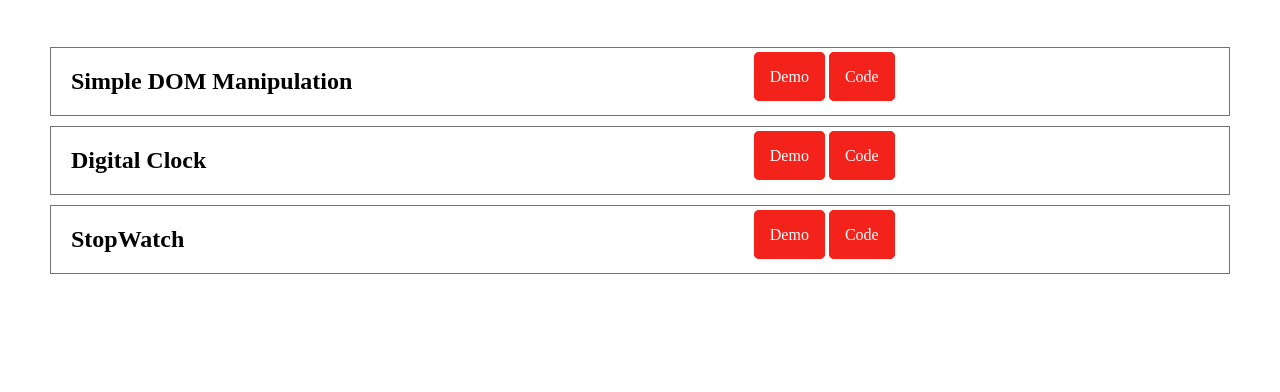
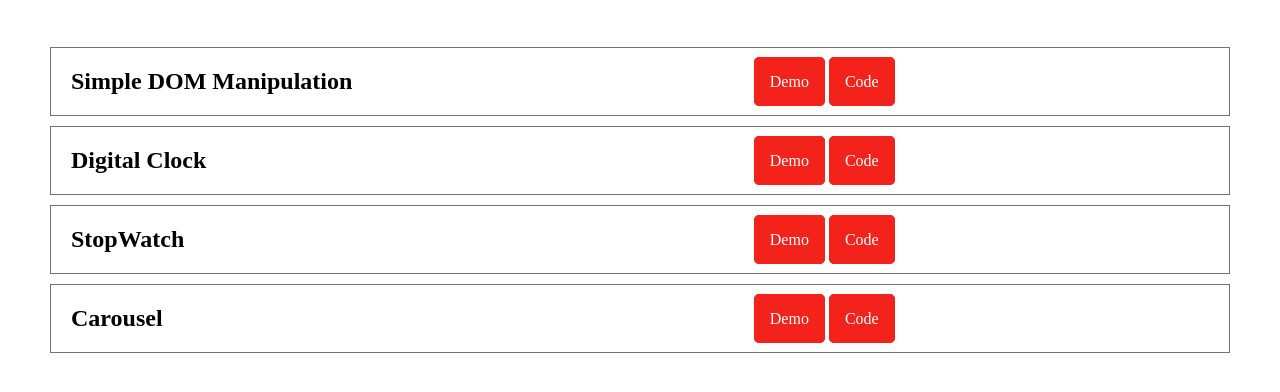
Before and after one commit to Balendra-Maharjan/jstraining, a plain HTML site: page frontpage/index.html in a window 1280 px wide. Shown: the part 90-482 px from the top of the page. Drawn offline with Linux system fonts and the light colour scheme.

Commit message:
refinement

```diff
--- a/frontpage/index.css
+++ b/frontpage/index.css
@@ -19,6 +19,7 @@ h1 {
 ol li {
     display: flex;
     flex-wrap: wrap;
+    align-items: center;
     padding: 20px;
     border: 1px solid rgb(116, 115, 115);
     margin-bottom: 10px;
--- a/frontpage/index.html
+++ b/frontpage/index.html
@@ -32,6 +32,13 @@
                     <a href="https://github.com/bal12/jstraining/tree/master/js-stop-watch" class="btn">code</a>
                 </div>
             </li>
+            <li>
+                <div class="title"><h2> Carousel</h2></div>
+                <div class="links">
+                    <a href="https://bal12.github.io/jstraining/js-carousel/index.html" class="btn">demo</a>
+                    <a href="https://github.com/bal12/jstraining/tree/master/js-carousel" class="btn">code</a>
+                </div>
+            </li>
         </ol>
     </main>
 </body>
```
